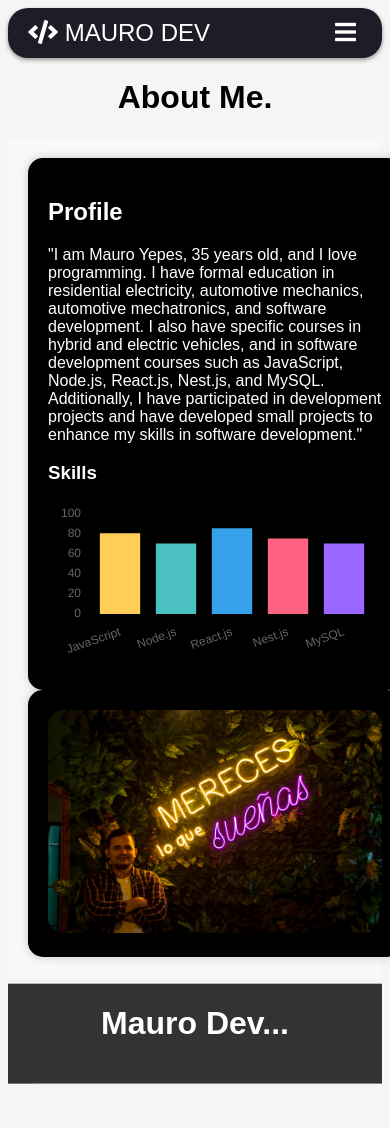
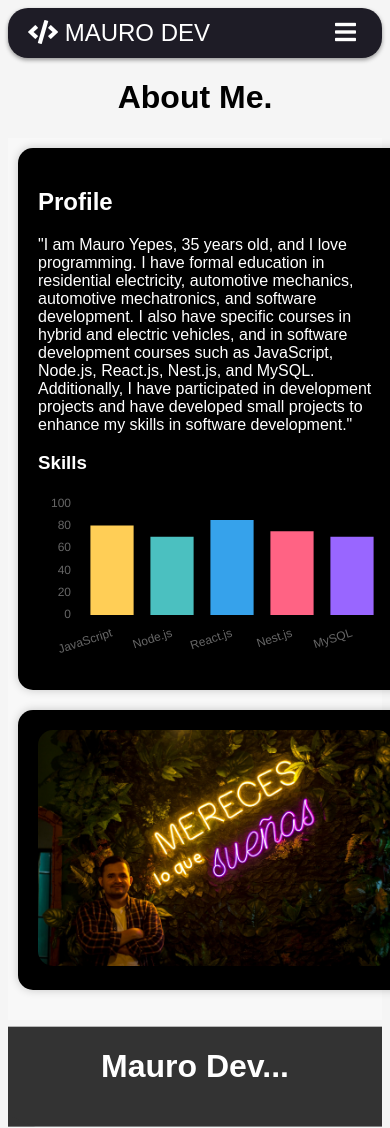
Before and after one commit to MAURO0189/Myproject, a React (Vite) app: page /aboutOf in a window 390 px wide. Shown: the top 1128 px of the page. Before the commit the page ends 1085 px from the top, so only its background shows below. Built offline with nearby package versions, Linux system fonts and the light colour scheme; a web font is replaced by a local one.

Commit message:
add responsive

```diff
--- a/src/assets/style/aboutOf.css
+++ b/src/assets/style/aboutOf.css
@@ -61,15 +61,18 @@
 
 @media (max-width: 767px) {
   .section {
-    flex-direction: column; /* Cambiar la dirección de la columna para dispositivos móviles */
+    flex-direction: column;
+    padding: 10px; /* Ajustar el padding para dispositivos móviles */
   }
 
   .about-column {
-    width: 100%; /* Hacer que las columnas ocupen todo el ancho en dispositivos móviles */
+    width: 100%;
+    margin-bottom: 20px; /* Agregar espacio entre las columnas en dispositivos móviles */
   }
 
   .profile-image {
-    max-width: 100%; /* Ajustar el tamaño máximo de la imagen de perfil para dispositivos móviles */
+    max-width: 100%;
+    border-radius: 15px; /* Reducir el radio de la esquina para la imagen de perfil en dispositivos móviles */
   }
 }
 
```
